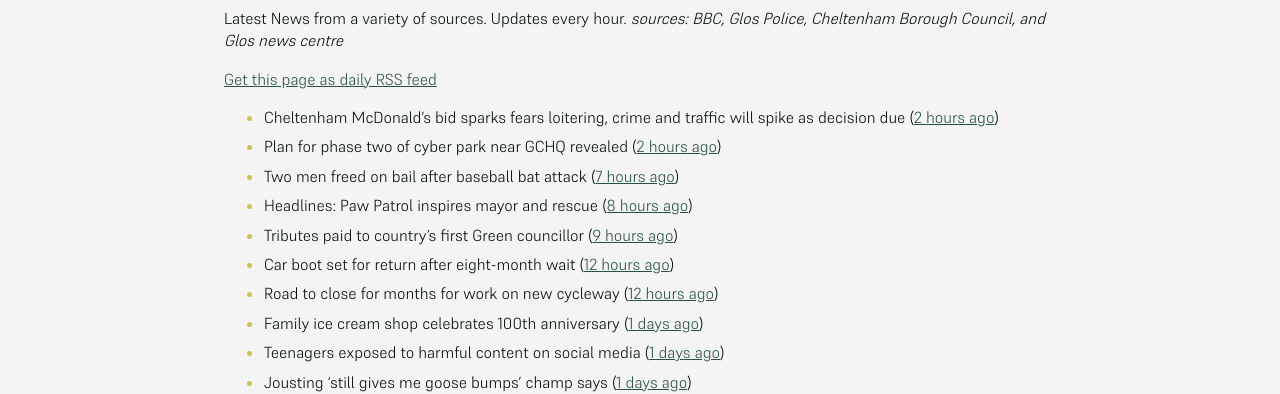
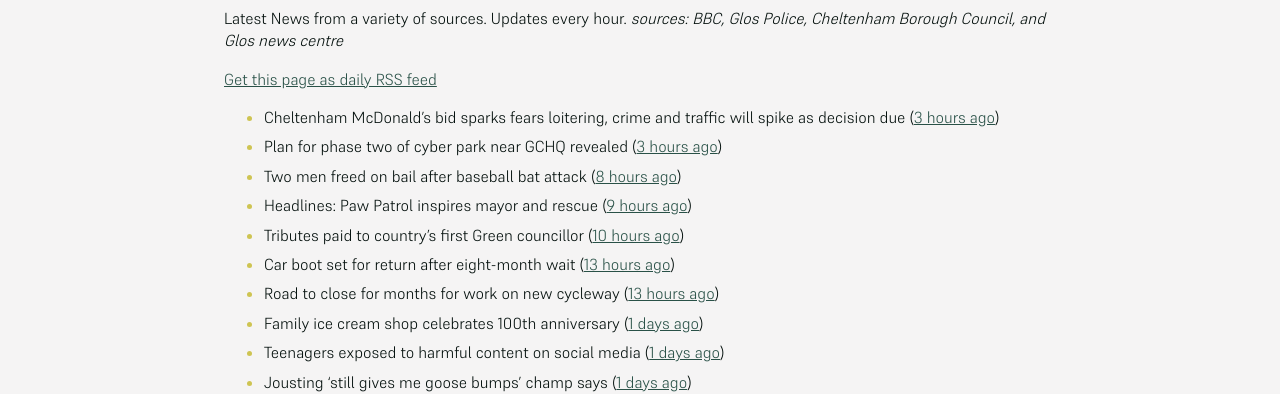
Before and after one commit to mat-0/cheltenham-open-data, a Jekyll site: the page built from _pages/news.md, in a window 1280 px wide. Shown: the part 266-660 px from the top of the page. Built offline with Jekyll 4.4.1, drawn with Linux system fonts in a browser that asks for light colours; some of the changed text lies outside the part shown.

Commit message:
Updated 2025-05-19 18:58:10

```diff
--- a/_pages/news.md
+++ b/_pages/news.md
@@ -12,13 +12,13 @@ _sources: BBC, Glos Police, Cheltenham Borough Council, and Glos news centre_
 [Get this page as daily RSS feed](/daily.rss)
 
 <!-- news_marker starts -->
-- Cheltenham McDonald’s bid sparks fears loitering, crime and traffic will spike as decision due ([2 hours ago](https://gloucesternewscentre.co.uk/cheltenham-mcdonalds-bid-sparks-fears-loitering-crime-and-traffic-will-spike-as-decision-due/))
-- Plan for phase two of cyber park near GCHQ revealed ([2 hours ago](https://www.bbc.com/news/articles/clygqx2jp95o))
-- Two men freed on bail after baseball bat attack ([7 hours ago](https://www.bbc.com/news/articles/c4ge7l3nvv1o))
-- Headlines: Paw Patrol inspires mayor and rescue ([8 hours ago](https://www.bbc.com/news/articles/cj93e7x34ewo))
-- Tributes paid to country's first Green councillor ([9 hours ago](https://www.bbc.com/news/articles/cd7gvr0g0qgo))
-- Car boot set for return after eight-month wait ([12 hours ago](https://www.bbc.com/news/articles/cx2qvp3lp61o))
-- Road to close for months for work on new cycleway ([12 hours ago](https://www.bbc.com/news/articles/cded9232w5wo))
+- Cheltenham McDonald’s bid sparks fears loitering, crime and traffic will spike as decision due ([3 hours ago](https://gloucesternewscentre.co.uk/cheltenham-mcdonalds-bid-sparks-fears-loitering-crime-and-traffic-will-spike-as-decision-due/))
+- Plan for phase two of cyber park near GCHQ revealed ([3 hours ago](https://www.bbc.com/news/articles/clygqx2jp95o))
+- Two men freed on bail after baseball bat attack ([8 hours ago](https://www.bbc.com/news/articles/c4ge7l3nvv1o))
+- Headlines: Paw Patrol inspires mayor and rescue ([9 hours ago](https://www.bbc.com/news/articles/cj93e7x34ewo))
+- Tributes paid to country's first Green councillor ([10 hours ago](https://www.bbc.com/news/articles/cd7gvr0g0qgo))
+- Car boot set for return after eight-month wait ([13 hours ago](https://www.bbc.com/news/articles/cx2qvp3lp61o))
+- Road to close for months for work on new cycleway ([13 hours ago](https://www.bbc.com/news/articles/cded9232w5wo))
 - Family ice cream shop celebrates 100th anniversary ([1 days ago](https://www.bbc.com/news/articles/crr7dg8n471o))
 - Teenagers exposed to harmful content on social media ([1 days ago](https://www.bbc.com/news/videos/c1kvmv9w348o))
 - Jousting 'still gives me goose bumps' champ says ([1 days ago](https://www.bbc.com/news/articles/cm2yd1d3d7eo))
```
Also changed, not shown: other parts of _pages/news.md (+1 -1 lines), _data/flood.json (+5 -48 lines), index.md (+5 -5 lines).
